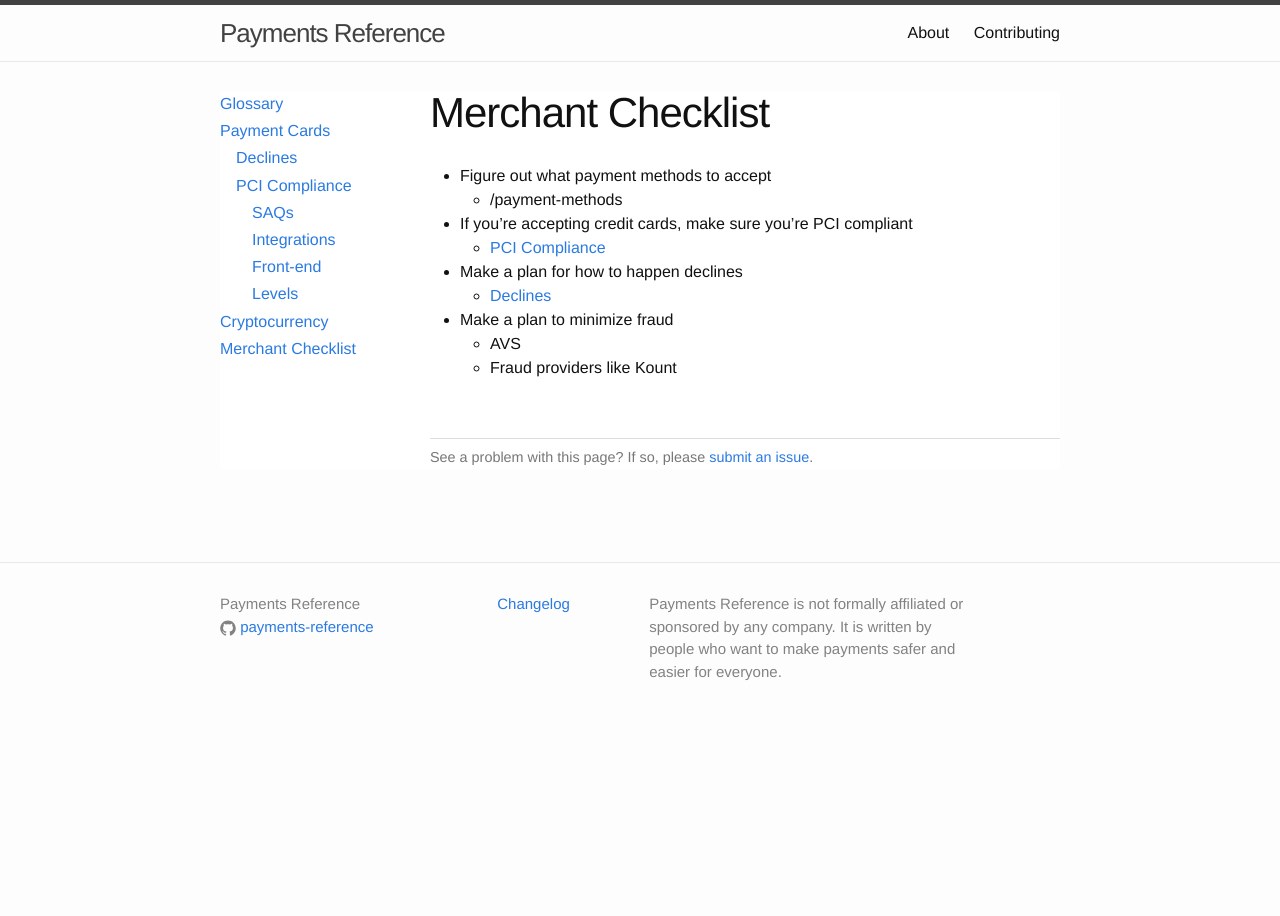
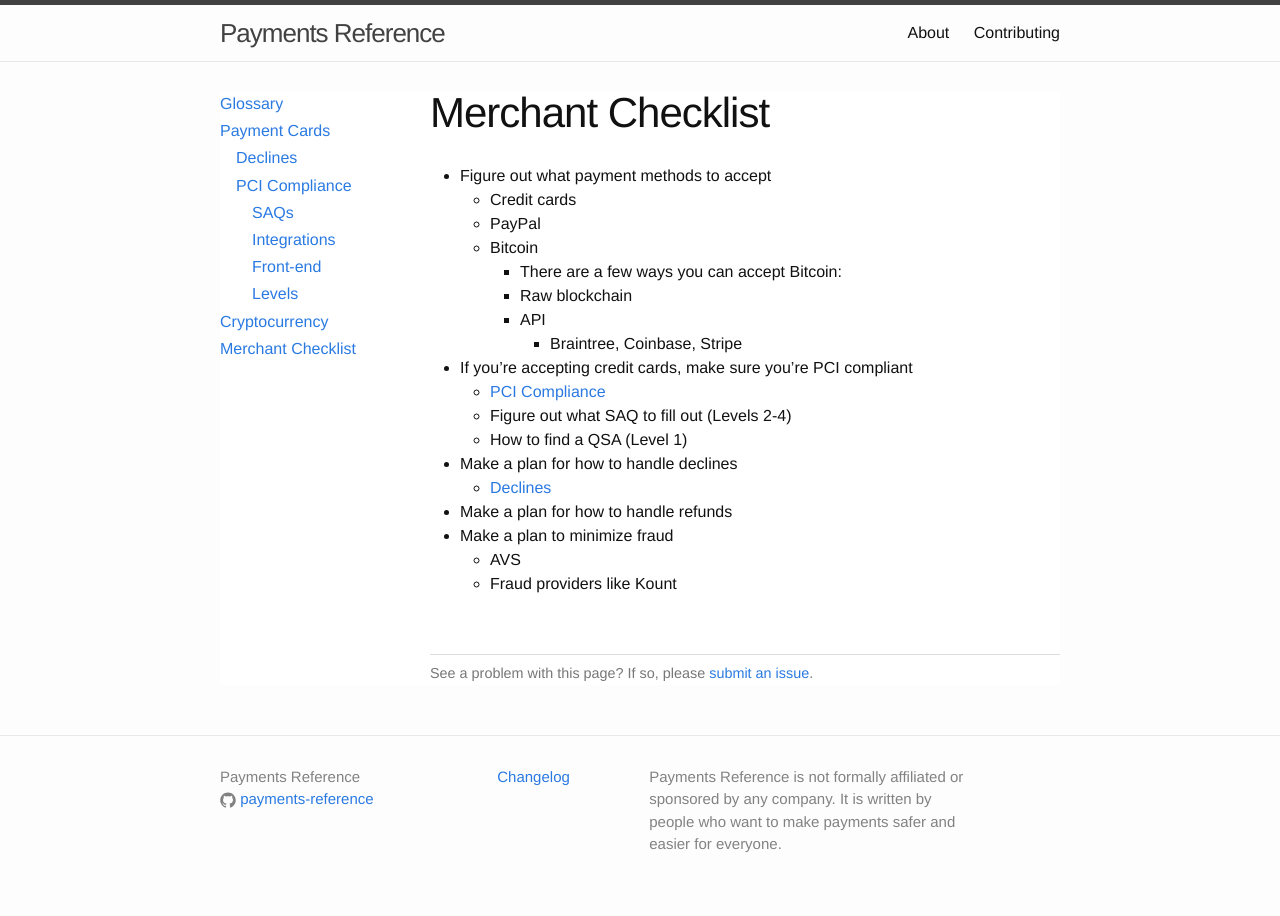
Before and after one commit to payments-reference/payments-reference, a Jekyll site: the page built from checklists/merchant.md, in a window 1280 px wide. Built offline with Jekyll 4.4.1, drawn with Linux system fonts in a browser that asks for light colours.

Commit message:
Update merchant.md

```diff
--- a/checklists/merchant.md
+++ b/checklists/merchant.md
@@ -5,11 +5,20 @@ permalink: /checklists/merchant/
 ---
 
 - Figure out what payment methods to accept
-  - /payment-methods
+  - Credit cards
+  - PayPal
+  - Bitcoin
+    - There are a few ways you can accept Bitcoin:
+    - Raw blockchain
+    - API
+      - Braintree, Coinbase, Stripe
 - If you're accepting credit cards, make sure you're PCI compliant
   - [PCI Compliance](/payment-cards/pci-compliance/)
-- Make a plan for how to happen declines
+  - Figure out what SAQ to fill out (Levels 2-4)
+  - How to find a QSA (Level 1)
+- Make a plan for how to handle declines
   - [Declines](/payment-cards/declines/)
+- Make a plan for how to handle refunds
 - Make a plan to minimize fraud
   - AVS
   - Fraud providers like Kount
```
